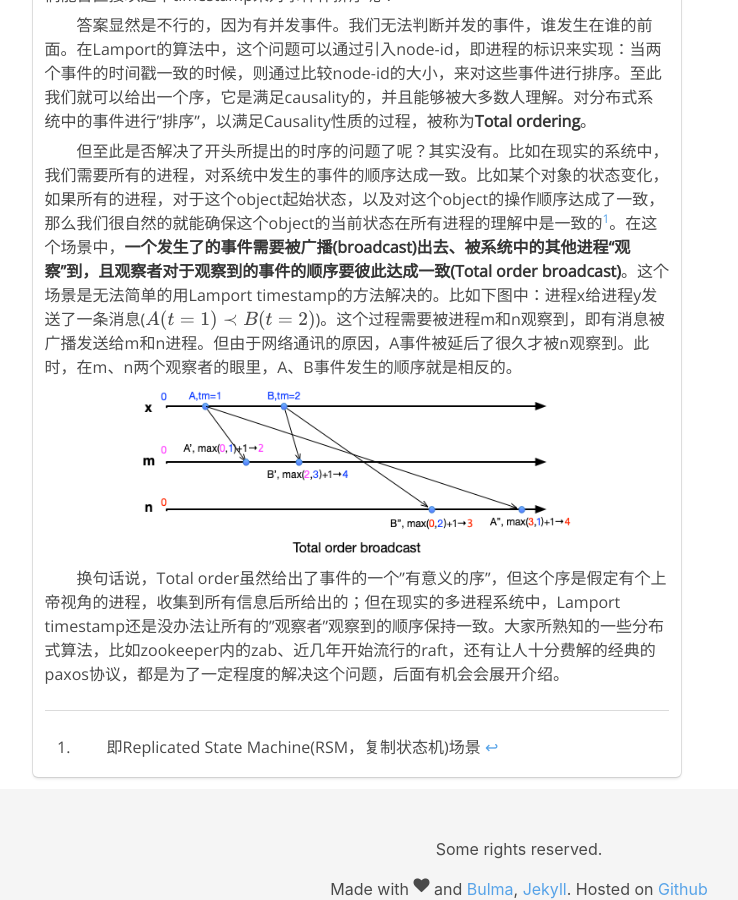
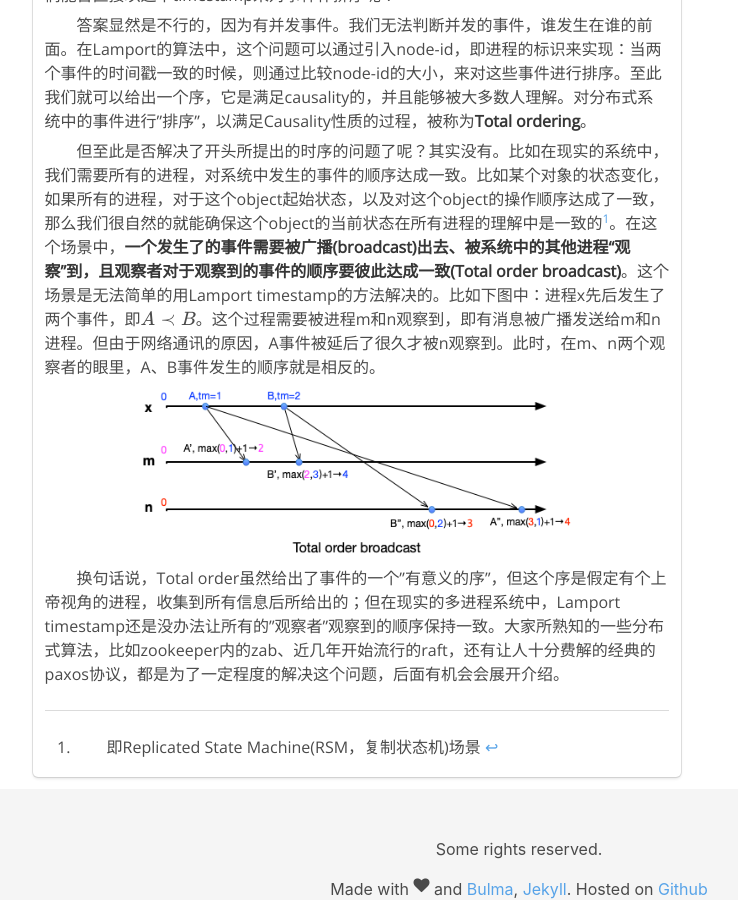
Before and after one commit to lvsizhe/lvsizhe.github.io, a Jekyll site: the page built from _posts/2018-11-15-time-ordering.md, in a window 1280 px wide and 900 px high, scrolled down 1677 px. Shown: the whole window, without its empty margins (121-859 px from the left). Built offline with Jekyll 4.4.1, drawn with Linux system fonts in a browser that asks for light colours; formulas are drawn with MathJax 3.

Commit message:
modify the bad case description for total order broadcast.

```diff
--- a/_posts/2018-11-15-time-ordering.md
+++ b/_posts/2018-11-15-time-ordering.md
@@ -30,7 +30,7 @@ tags: distributed-system
 
 答案显然是不行的，因为有并发事件。我们无法判断并发的事件，谁发生在谁的前面。在Lamport的算法中，这个问题可以通过引入node-id，即进程的标识来实现：当两个事件的时间戳一致的时候，则通过比较node-id的大小，来对这些事件进行排序。至此我们就可以给出一个序，它是满足causality的，并且能够被大多数人理解。对分布式系统中的事件进行"排序"，以满足Causality性质的过程，被称为**Total ordering**。
 
-但至此是否解决了开头所提出的时序的问题了呢？其实没有。比如在现实的系统中，我们需要所有的进程，对系统中发生的事件的顺序达成一致。比如某个对象的状态变化，如果所有的进程，对于这个object起始状态，以及对这个object的操作顺序达成了一致，那么我们很自然的就能确保这个object的当前状态在所有进程的理解中是一致的[^1]。在这个场景中，**一个发生了的事件需要被广播(broadcast)出去、被系统中的其他进程“观察”到，且观察者对于观察到的事件的顺序要彼此达成一致(Total order broadcast)**。这个场景是无法简单的用Lamport timestamp的方法解决的。比如下图中：进程x给进程y发送了一条消息($$A(t=1) \prec B(t=2)$$)。这个过程需要被进程m和n观察到，即有消息被广播发送给m和n进程。但由于网络通讯的原因，A事件被延后了很久才被n观察到。此时，在m、n两个观察者的眼里，A、B事件发生的顺序就是相反的。
+但至此是否解决了开头所提出的时序的问题了呢？其实没有。比如在现实的系统中，我们需要所有的进程，对系统中发生的事件的顺序达成一致。比如某个对象的状态变化，如果所有的进程，对于这个object起始状态，以及对这个object的操作顺序达成了一致，那么我们很自然的就能确保这个object的当前状态在所有进程的理解中是一致的[^1]。在这个场景中，**一个发生了的事件需要被广播(broadcast)出去、被系统中的其他进程“观察”到，且观察者对于观察到的事件的顺序要彼此达成一致(Total order broadcast)**。这个场景是无法简单的用Lamport timestamp的方法解决的。比如下图中：进程x先后发生了两个事件，即$$A \prec B$$。这个过程需要被进程m和n观察到，即有消息被广播发送给m和n进程。但由于网络通讯的原因，A事件被延后了很久才被n观察到。此时，在m、n两个观察者的眼里，A、B事件发生的顺序就是相反的。
 
 ![totalorder-broadcast]({{site.url}}/images/total-order-broadcast.png){:width="70%"}
 
```
